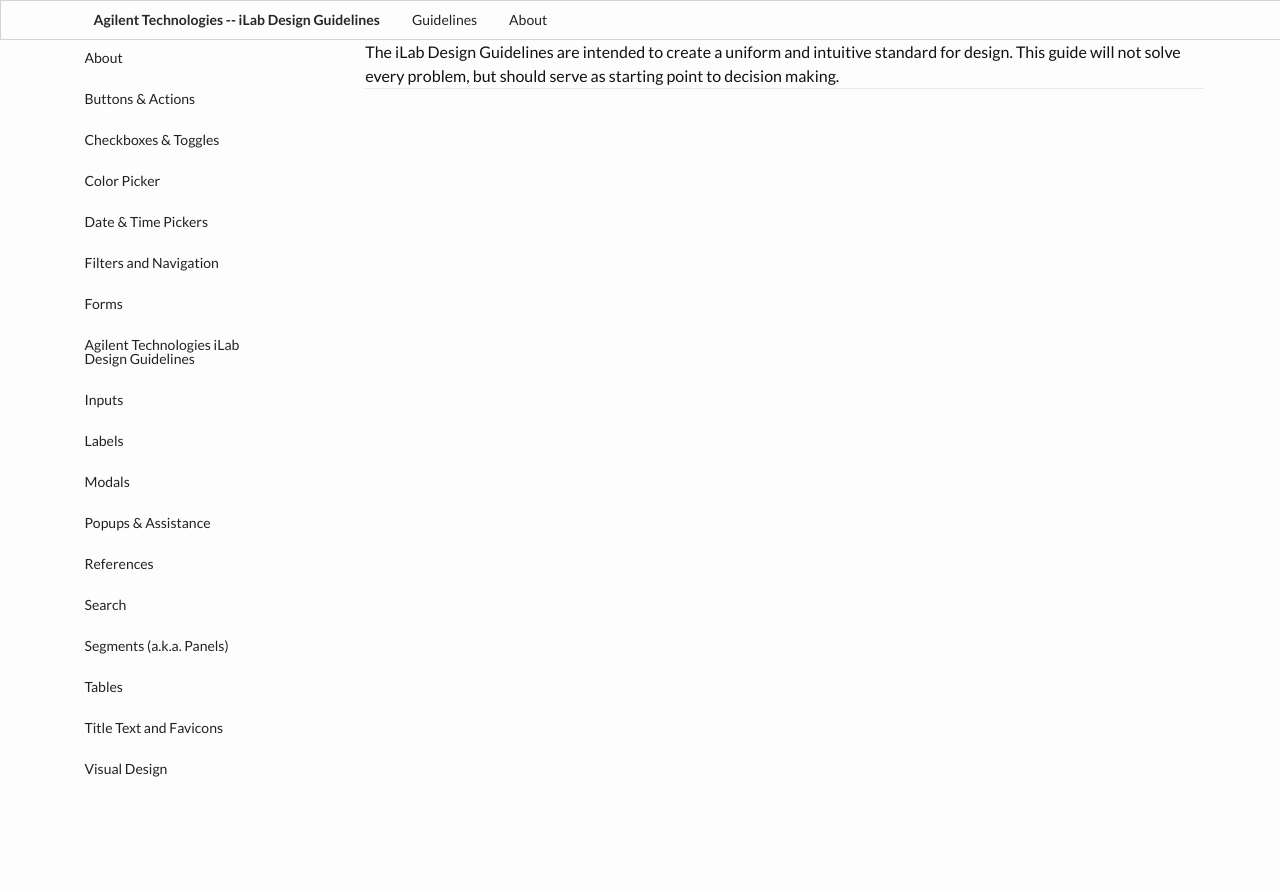
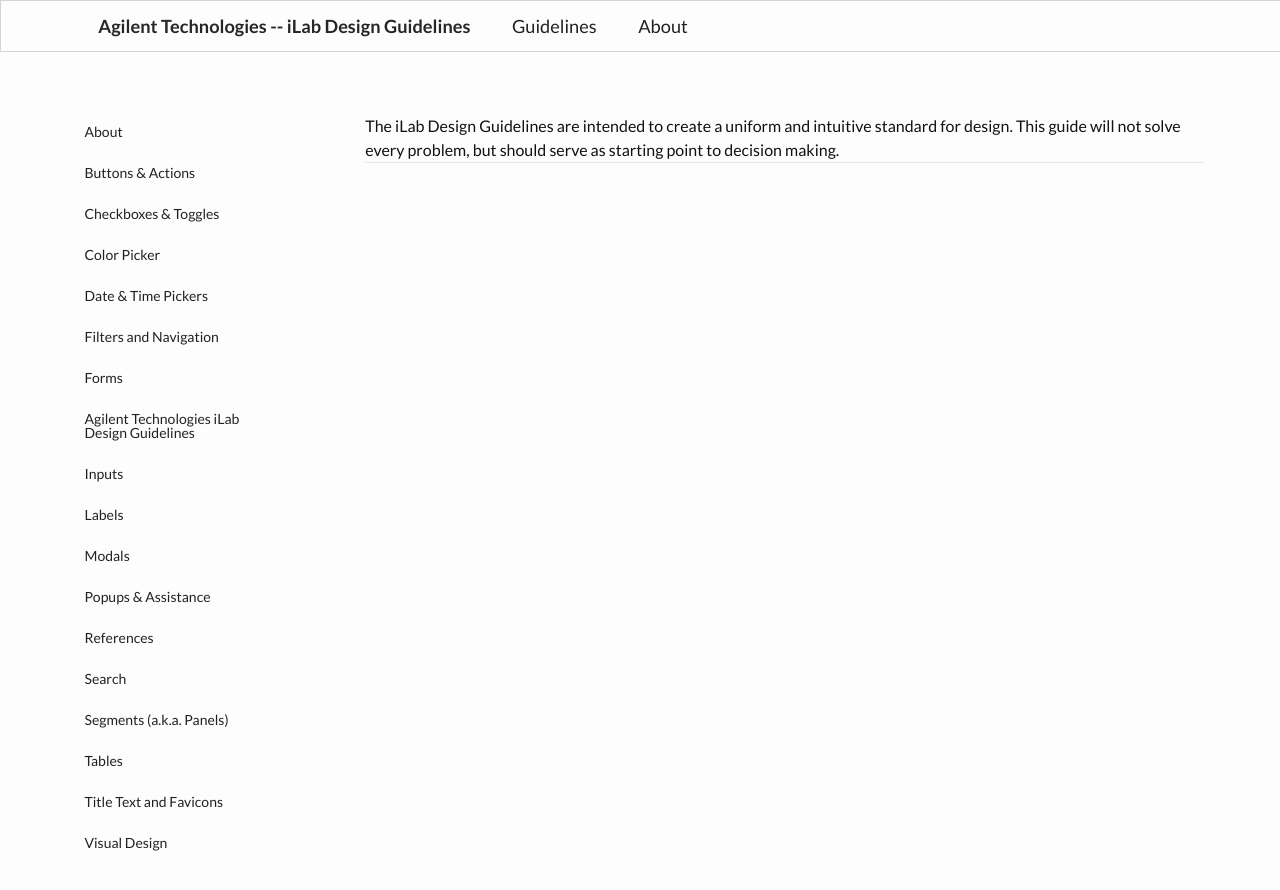
Before and after one commit to polycrystalline/ilab-design-guidelines, a Jekyll site: the page built from index.html, in a window 1280 px wide. Shown: the top 890 px of the page. Built offline with Jekyll 4.4.1, drawn with Linux system fonts in a browser that asks for light colours; nearby versions of some CDN libraries.

Commit message:
Modify the menu and the page content buffer.

```diff
--- a/css/main.scss
+++ b/css/main.scss
@@ -53,3 +53,11 @@
         "table"
 
 ;
+
+.main.container {
+  margin-top: 3em;
+}
+
+.ui.attached.stackable.secondary.pointing.menu {
+  font-size: 1.3rem;
+}
```
